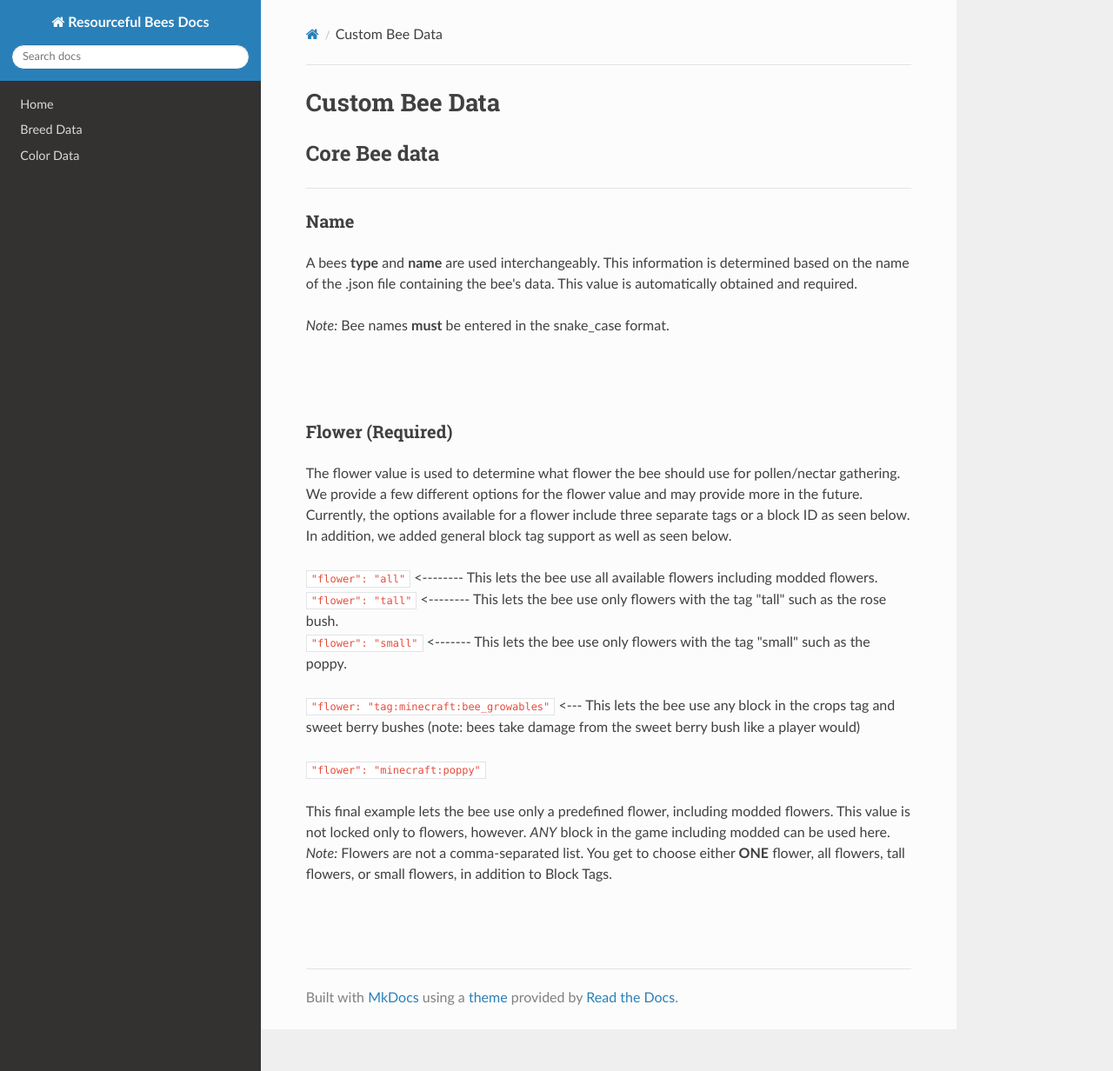
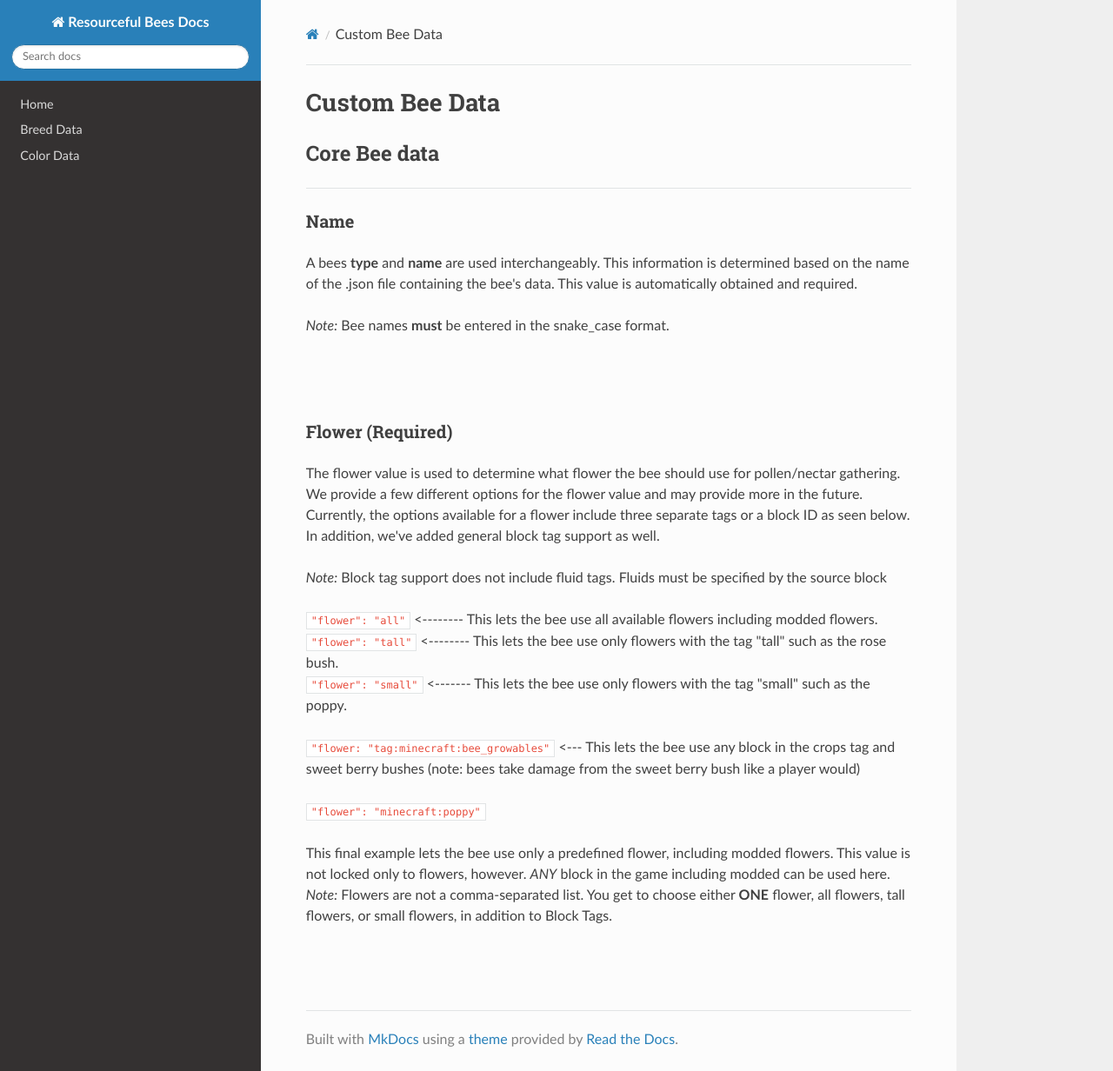
Before and after one commit to Team-Resourceful/ResourcefulBeesDocs, an MkDocs documentation site: the page built from docs/bee_data/custom_bee_data.md, in a window 1280 px wide and 1232 px high. Shown: the whole window at 87% size. Built offline with MkDocs 1.6.1, drawn with Linux system fonts in a browser that asks for light colours; nearby versions of some CDN libraries.

Commit message:
docs/bee_data/custom_bee_data.md updated from https://stackedit.io/

```diff
--- a/docs/bee_data/custom_bee_data.md
+++ b/docs/bee_data/custom_bee_data.md
@@ -14,7 +14,9 @@ A bees **type** and **name** are used interchangeably. This information is deter
 
 ### **Flower** (Required)
 
-The flower value is used to determine what flower the bee should use for pollen/nectar gathering. We provide a few different options for the flower value and may provide more in the future. Currently, the options available for a flower include three separate tags or a block ID as seen below. In addition, we added general block tag support as well as seen below.
+The flower value is used to determine what flower the bee should use for pollen/nectar gathering. We provide a few different options for the flower value and may provide more in the future. Currently, the options available for a flower include three separate tags or a block ID as seen below. In addition, we've added general block tag support as well.
+
+*Note:* Block tag support does not include fluid tags. Fluids must be specified by the source block
 
 `"flower": "all"`    <-------- This lets the bee use all available flowers including modded flowers.<br>
 `"flower": "tall"`   <-------- This lets the bee use only flowers with the tag "tall" such as the rose bush.<br>
```
Also changed, not shown: other parts of docs/bee_data/custom_bee_data.md (+1 -1 lines).
